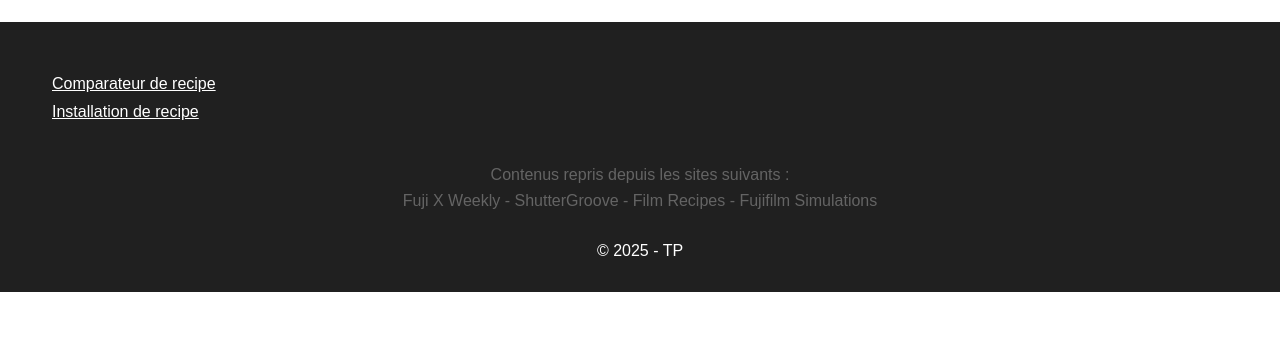
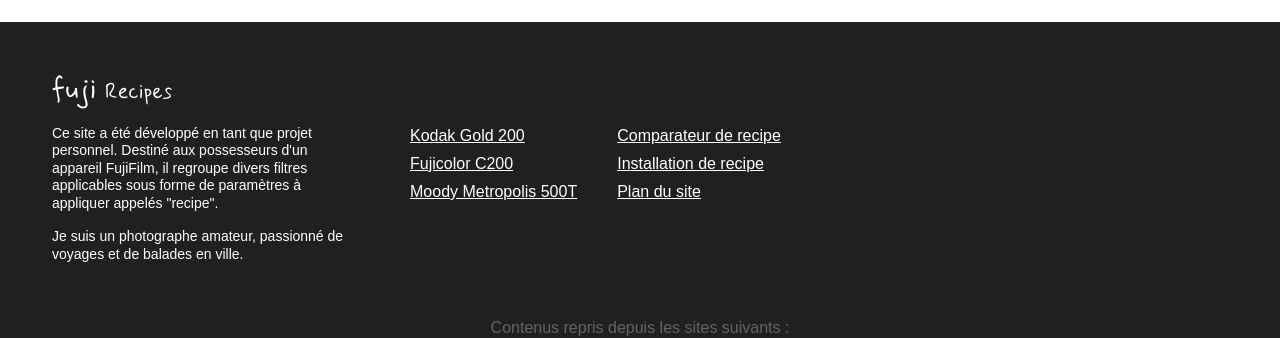
Before and after one commit to tuanp0/fuji-rcp, a Next.js app: page /recipe-comparateur in a window 1280 px wide. Shown: the part 1151-1489 px from the top of the page. Before the commit the page ends 1443 px from the top, so only its background shows below. Built offline with nearby package versions, Linux system fonts and the light colour scheme; a web font is replaced by a local one.

Commit message:
footer WIP

```diff
--- a/app/globals.css
+++ b/app/globals.css
@@ -3,6 +3,7 @@
   --white: rgba(255, 255, 255, 1);
   --black: rgba(0, 0, 0, 1);
   --almost-black: rgba(32, 32, 32, 1);
+  --black-05: rgba(0, 0, 0, 0.05);
   --black-10: rgba(0, 0, 0, 0.1);
   --black-20: rgba(0, 0, 0, 0.2);
   --black-30: rgba(0, 0, 0, 0.3);
--- a/components/Back/Back.module.scss
+++ b/components/Back/Back.module.scss
@@ -31,14 +31,20 @@
         text-decoration: none;
         padding: .5rem 1rem .5rem .5rem;
         margin-left: -1.5rem;
-        background: var(--black-10);
+        background: var(--black-05);
         border-radius: 0 .75rem .75rem 0;
         backdrop-filter: blur(2px);
         -webkit-backdrop-filter: blur(2px);
         border-top: 1px solid var(--black);
         border-right: 1px solid var(--black);
         border-bottom: 1px solid var(--black);
+        border-left: none;
         transition: all .2s ease-in-out;
+        cursor: pointer;
+
+        &:hover {
+            background: var(--black-10);
+        }
 
         @media screen and (min-width: 768px) {
             gap: .75rem;
@@ -46,10 +52,6 @@
             margin-left: 0;
             border-radius: 1rem;
             border: 1px solid var(--black);
-        }
-
-        &:hover {
-            background: var(--black-20);
         }
     }
 
--- a/components/ComparateurContent/ComparateurContent.module.scss
+++ b/components/ComparateurContent/ComparateurContent.module.scss
@@ -43,6 +43,12 @@
         background: var(--white);
         border: 1px solid var(--black);
         border-radius: 10px;
+        cursor: pointer;
+        transition: all 0.2s ease-in-out;
+
+        &:hover {
+            background: var(--black-10);
+        }
 
         @media screen and (min-width: 768px) {
             width: 35%;
@@ -65,7 +71,7 @@
     &Solo {
         width: 100%;
         padding: 1rem 0;
-        transition: all 2s ease-in-out;
+        transition: all 0.2s ease-in-out;
 
         @media screen and (min-width:640px) {
             width: 50%;
--- a/components/Footer/Footer.js
+++ b/components/Footer/Footer.js
@@ -1,5 +1,8 @@
 'use client'
+import footer from '@data/footer'
+
 import Link from 'next/link'
+import Image from 'next/image'
 import {Container} from '@components/Container'
 
 import styles from './Footer.module.scss'
@@ -9,10 +12,23 @@ const Footer = () => {
     <footer className={styles.footer}>
       <Container className={styles.footerContainer}>
         <div className={styles.footerFirst}>
+          <div className={styles.footerDesc}>
+            <p className={styles.footerDescTitle}>
+              fuji <span className={styles.footerDescSubtitle}>Recipes</span>
+            </p>
+            <div className={styles.footerDescText} dangerouslySetInnerHTML={{__html: footer.desc}}>
+            </div>
+          </div>
           <nav className={styles.footerNav}>
+            <ul className={styles.footerUl}>
+              <li className={styles.footerLi}><Link href={`/kodakgold-200`} className={styles.footerLink}>Kodak Gold 200</Link></li>
+              <li className={styles.footerLi}><Link href={`/fujicolor-c200`} className={styles.footerLink}>Fujicolor C200</Link></li>
+              <li className={styles.footerLi}><Link href={`/moodymetropolis-500t`} className={styles.footerLink}>Moody Metropolis 500T</Link></li>
+            </ul>
             <ul className={styles.footerUl}>
               <li className={styles.footerLi}><Link href={`/recipe-comparateur`} className={styles.footerLink}>Comparateur de recipe</Link></li>
               <li className={styles.footerLi}><Link href={`/recipe-installation`} className={styles.footerLink}>Installation de recipe</Link></li>
+              <li className={styles.footerLi}><Link href={`/plan-du-site`} className={styles.footerLink}>Plan du site</Link></li>
             </ul>
           </nav>
         </div>
--- a/components/Footer/Footer.module.scss
+++ b/components/Footer/Footer.module.scss
@@ -17,15 +17,66 @@
     }
 
     &First {
+        display: flex;
+        flex-wrap: wrap;
+        gap: 1.5rem;
         margin-bottom: 2.5rem;
+
+        @media screen and (min-width:768px) {
+            gap: 4rem;
+        }
+    }
+
+    &Desc {
+        width: 100%;
+
+        @media screen and (min-width:768px) {
+            width: 25%;
+        }
+
+        &Title {
+            @include mynerve();
+            font-size: 1.875rem;
+            color: var(--white);
+            margin-bottom: 1rem;
+        }
+
+        &Subtitle {
+            @include mynerve();
+            font-size: 1.375rem;
+            color: var(--white);
+        }
+
+        &Text {
+            @include wysiwyg();
+
+            p {
+                font-size: 0.875rem;
+                color: var(--white-80);
+            }
+        }
     }
 
     &Nav {
+        display: flex;
+        flex-wrap: wrap;
+        gap: 1.5rem;
+        width: 100%;
 
+        @media screen and (min-width:768px) {
+            gap: 2.5rem;
+            width: calc(75% - 4rem);
+            margin-top: 3.25rem;
+        }
     }
 
     &Ul {
+        width: calc(50% - 0.75rem);
         list-style-type: none;
+
+        @media screen and (min-width:768px) {
+            width: auto;
+        }
     }
 
     &Li {
--- a/components/RecipeFilter/RecipeFilter.module.scss
+++ b/components/RecipeFilter/RecipeFilter.module.scss
@@ -108,5 +108,11 @@
         background: var(--white);
         border: 1px solid var(--black);
         border-radius: 10px;
+        cursor: pointer;
+        transition: all 0.2s ease-in-out;
+
+        &:hover {
+            background: var(--black-10);
+        }
     }
 }
--- /dev/null
+++ b/data/footer.js
@@ -0,0 +1,8 @@
+const footer = {
+    desc: `<p>Ce site a été développé en tant que projet personnel.
+        Destiné aux possesseurs d'un appareil FujiFilm, il regroupe divers filtres applicables sous forme de paramètres à appliquer appelés "recipe".<p>
+        <p>Je suis un photographe amateur, passionné de voyages et de balades en ville.</p>
+    `,
+}
+
+export default footer
```
Also changed, not shown: data/howTo.js (indentation only), public/sw.js.
